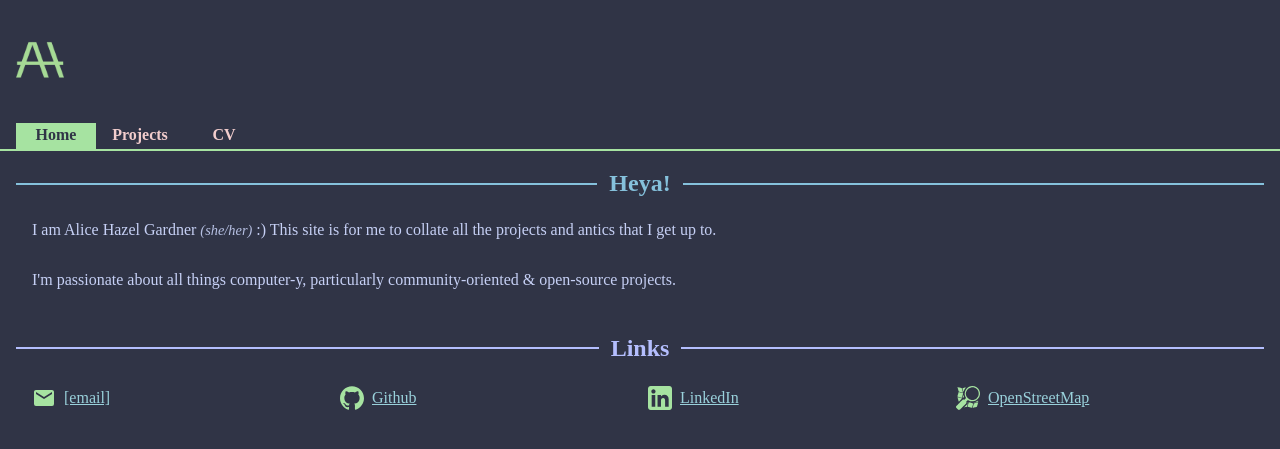
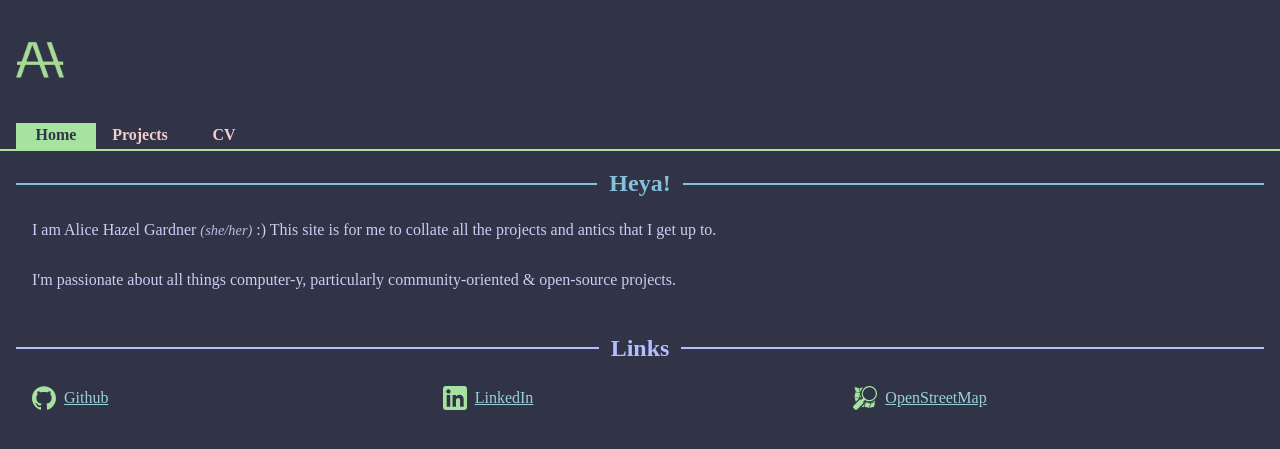
Before and after one commit to alice-hazel/website, a Jekyll site: the page built from index.html, in a window 1280 px wide. Shown: the top 449 px of the page. Built offline with Jekyll 4.4.1, drawn with Linux system fonts in a browser that asks for light colours.

Commit message:
Remove unused email link

```diff
--- a/index.html
+++ b/index.html
@@ -15,12 +15,6 @@ nav_title: Home
 <section>
     <h2>Links</h2>
     <ul id="social-links">
-        <li>
-            <a href="mailto:[email]]">
-                <svg role="img" aria-label="Email icon" xmlns="http://www.w3.org/2000/svg" viewBox="0 0 24 24"><path d="M20,8L12,13L4,8V6L12,11L20,6M20,4H4C2.89,4 2,4.89 2,6V18A2,2 0 0,0 4,20H20A2,2 0 0,0 22,18V6C22,4.89 21.1,4 20,4Z" /></svg>
-                [email]
-            </a>
-        </li>
         <li>
             <a href="https://github.com/alice-hazel">
                 <svg role="img" aria-label="Github Logo" viewBox="0 0 24 24" xmlns="http://www.w3.org/2000/svg"><path d="M12 .297c-6.63 0-12 5.373-12 12 0 5.303 3.438 9.8 8.205 11.385.6.113.82-.258.82-.577 0-.285-.01-1.04-.015-2.04-3.338.724-4.042-1.61-4.042-1.61C4.422 18.07 3.633 17.7 3.633 17.7c-1.087-.744.084-.729.084-.729 1.205.084 1.838 1.236 1.838 1.236 1.07 1.835 2.809 1.305 3.495.998.108-.776.417-1.305.76-1.605-2.665-.3-5.466-1.332-5.466-5.93 0-1.31.465-2.38 1.235-3.22-.135-.303-.54-1.523.105-3.176 0 0 1.005-.322 3.3 1.23.96-.267 1.98-.399 3-.405 1.02.006 2.04.138 3 .405 2.28-1.552 3.285-1.23 3.285-1.23.645 1.653.24 2.873.12 3.176.765.84 1.23 1.91 1.23 3.22 0 4.61-2.805 5.625-5.475 5.92.42.36.81 1.096.81 2.22 0 1.606-.015 2.896-.015 3.286 0 .315.21.69.825.57C20.565 22.092 24 17.592 24 12.297c0-6.627-5.373-12-12-12"/></svg>
```
